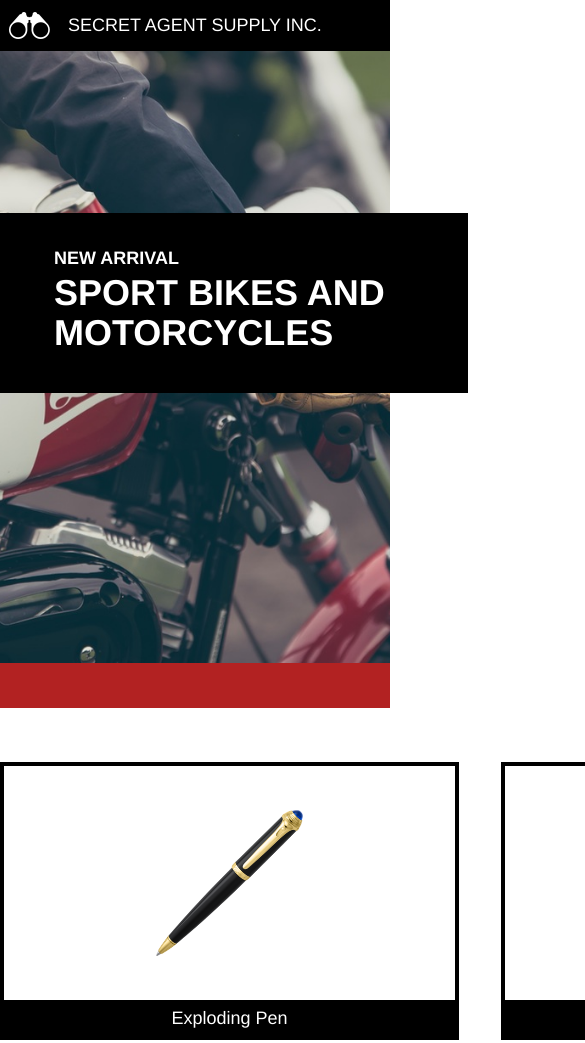
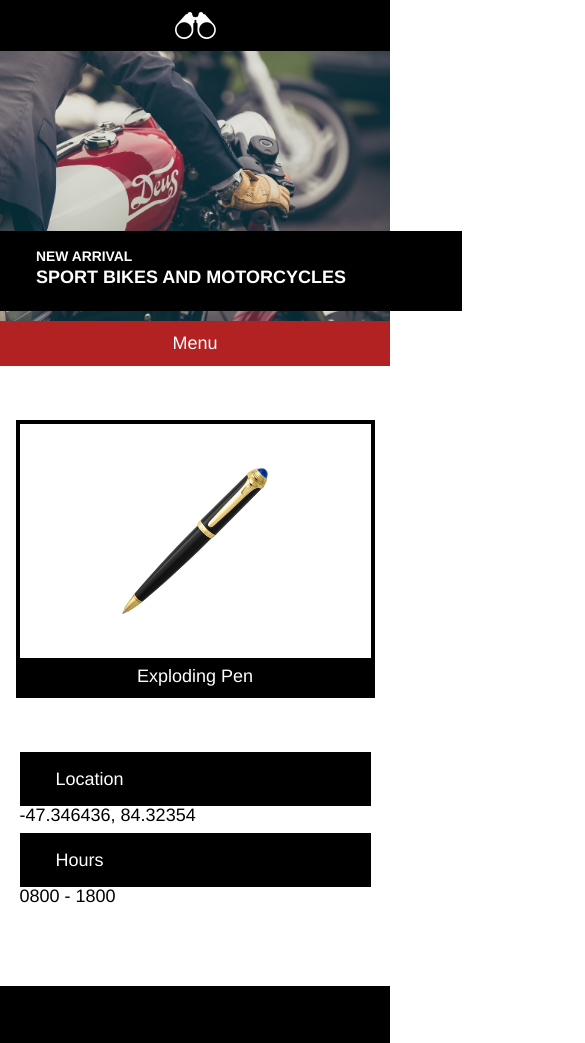
Before and after one commit to designbynuff/SecretAgentSupply, a plain HTML site: page index.html in a window 390 px wide. Shown: the top 1043 px of the page, 585 px wide, since content can reach past the window. Drawn offline with Linux system fonts and the light colour scheme.

Commit message:
Added mobile styles.

```diff
--- a/resources/css/style.css
+++ b/resources/css/style.css
@@ -9,7 +9,7 @@ body{
 }
 
 .container{
-  width: 960px;
+  max-width: 960px;
   margin: 0 auto;
 }
 
@@ -45,7 +45,7 @@ header{
   height: 25rem;
   background-image: url(../img/moto.jpeg);
   background-size: cover;
-  background-position: center;
+  background-position: center center;
   background-repeat: no-repeat;
 }
 
@@ -183,3 +183,67 @@ footer{
     display: none;
   }
 }
+
+/* For Phones */
+
+@media only screen and (max-width: 470px){
+
+  header{
+
+  }
+
+  .logo img{
+    padding: 0 0;
+    margin: 0 auto;
+  }
+
+  .logo span{
+    display: none;
+    }
+
+  .hero{
+    height: 15rem;
+    padding: 0 0
+  }
+
+  .textbox{
+    width: 100%;
+    position: relative;
+    top: 10rem;
+    padding: 1rem 2rem;
+  }
+
+  .textbox h2{
+    font-size: 1rem;
+  }
+
+  .textbox h3{
+    font-size: .77rem;
+  }
+
+  .grid{
+    justify-content: center;
+  }
+
+  .item{
+    width: 90%;
+  }
+
+  #watch{
+    display: none;
+  }
+
+  .info-container{
+    justify-content: center;
+    flex-wrap: wrap;
+  }
+
+  .info{
+    width: 90%;
+    padding-bottom: .5rem;
+  }
+
+  footer{
+    text-align: center;
+  }
+}
```
